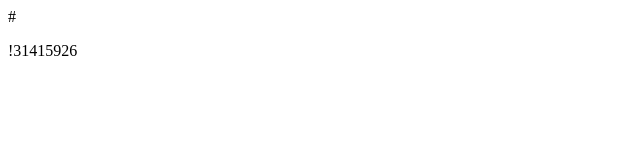
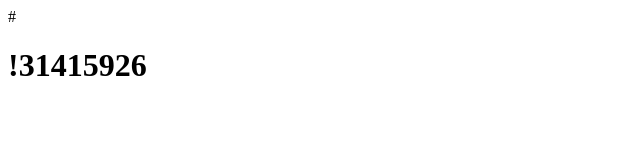
Before and after one commit to Eqt0/Souphole, a plain HTML site: page index.html in a window 1280 px wide. Shown: the whole page, without its empty margins (0-640 px from the left). Drawn offline with Linux system fonts and the light colour scheme.

Commit message:
Update index.html

```diff
--- a/index.html
+++ b/index.html
@@ -7,6 +7,6 @@
 	</style>
   </head>
   <body>
-  <p>!31415926</p>
+	  <h1>!31415926</h1>
   </body>
 </html>
```
